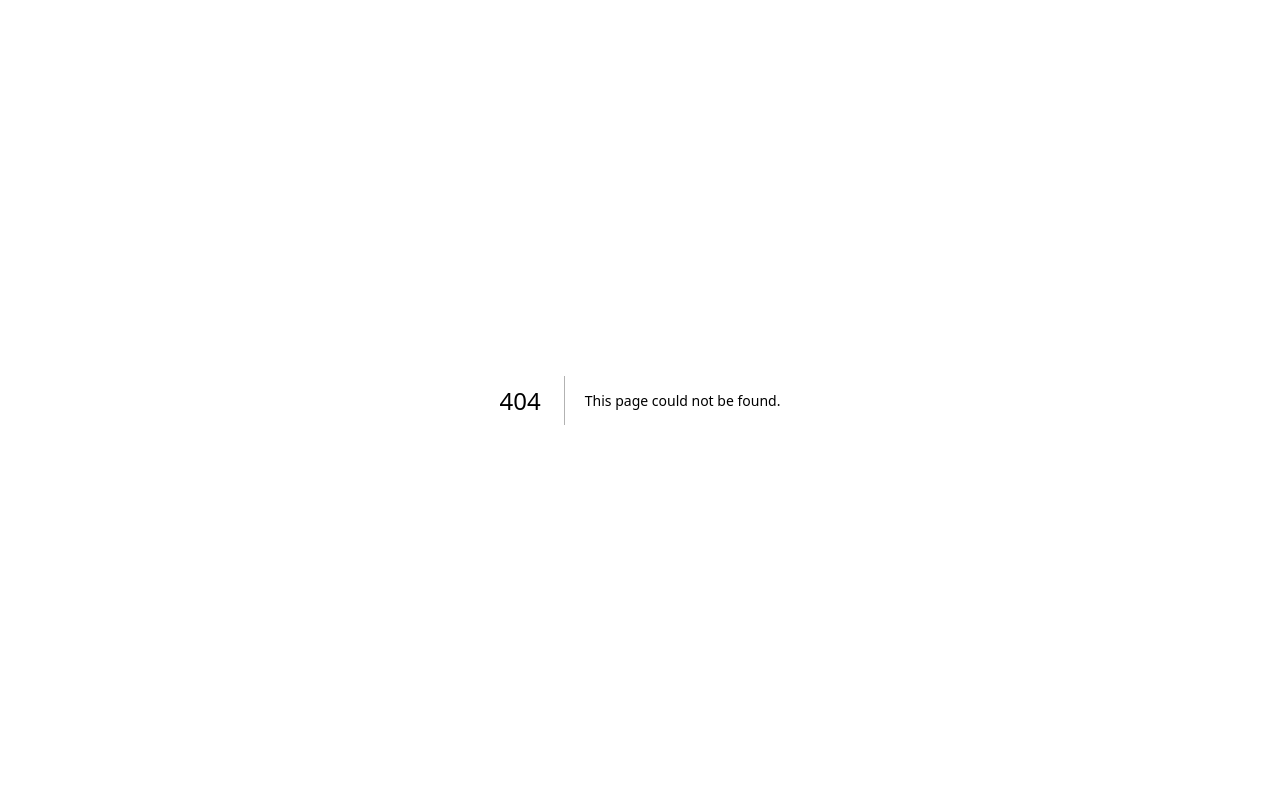
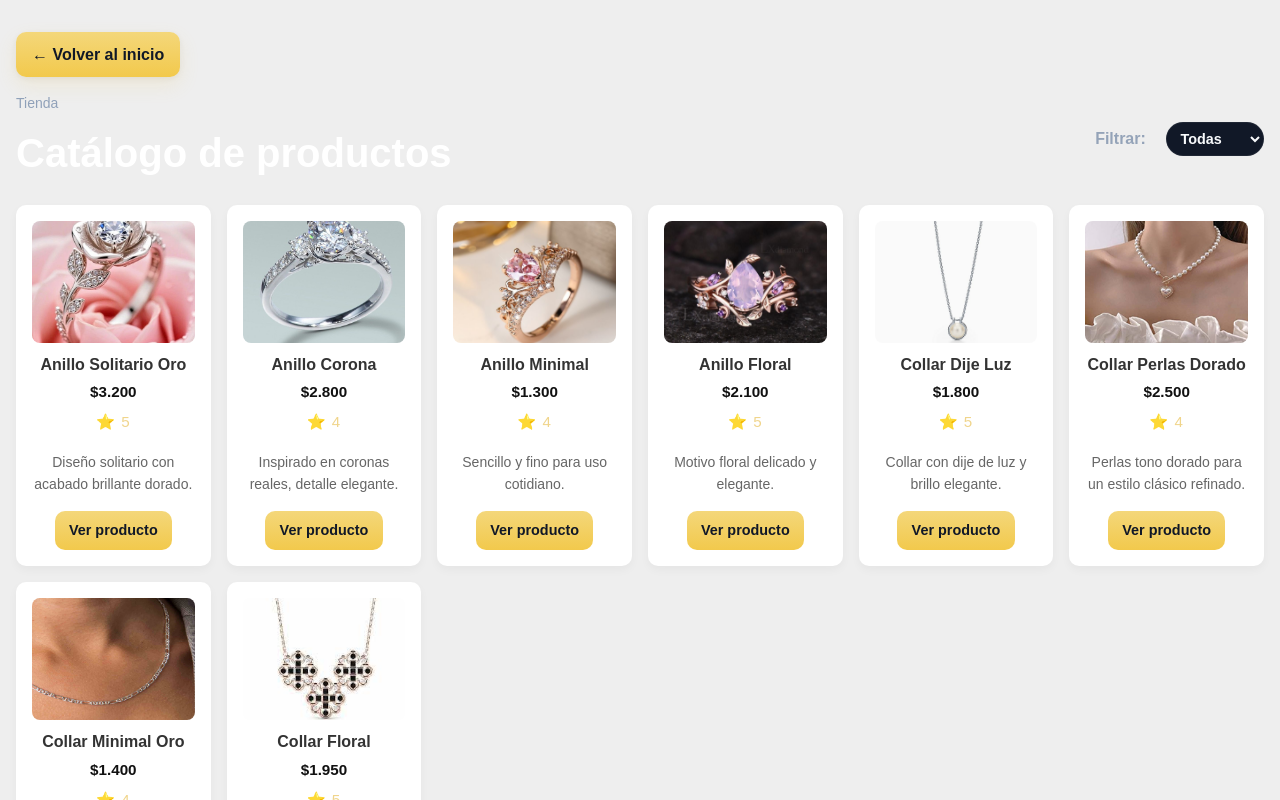
Before and after one commit to SpeedChela/Lumina, a Next.js app: page /productos in a window 1280 px wide. Before the commit this address had no page. Shown: the top 800 px of the page. Built offline with nearby package versions, Linux system fonts and the light colour scheme.

Commit message:
Modificaciones y conexiones a los porductos y los collares

```diff
--- /dev/null
+++ b/app/productos/ProductsClient.tsx
@@ -0,0 +1,80 @@
+"use client";
+
+import React, { useMemo, useState } from "react";
+import Image from "next/image";
+import Link from "next/link";
+import styles from "./productos.module.css";
+
+export type Product = {
+  id: string;
+  nombre: string;
+  precio: number;
+  imagen: string;
+  rating: number;
+  descripcion: string;
+  categoria: string;
+};
+
+function getProductHref(p: Product) {
+  const cat = (p.categoria || "").toLowerCase();
+  if (cat.includes("anill")) return `/productos/anillos/${encodeURIComponent(p.id)}`;
+  if (cat.includes("collar")) return `/productos/collares/${encodeURIComponent(p.id)}`;
+  return `/productos/${encodeURIComponent(p.id)}`;
+}
+
+export default function ProductsClient({ products }: { products: Product[] }) {
+  const [categoria, setCategoria] = useState<string>("Todas");
+
+  const categorias = useMemo(() => {
+    const set = new Set<string>(products.map((p) => p.categoria));
+    return ["Todas", ...Array.from(set)];
+  }, [products]);
+
+  const filtrados = useMemo(() => {
+    return categoria === "Todas"
+      ? products
+      : products.filter((p) => p.categoria === categoria);
+  }, [products, categoria]);
+
+
+  return (
+    <section>
+      <div style={{ display: "flex", justifyContent: "space-between", alignItems: "center", marginBottom: 20 }}>
+        <div>
+          <p className="text-sm text-slate-400">Tienda</p>
+          <h1 className="text-3xl font-bold text-white">Catálogo de productos</h1>
+        </div>
+
+        <div className={styles.filterWrapper}>
+          <label htmlFor="categoria" style={{ marginRight: 8, fontWeight: 600, color: "#94a3b8" }}>Filtrar:</label>
+          <select id="categoria" className={styles.filterSelect} value={categoria} onChange={(e) => setCategoria(e.target.value)}>
+            {categorias.map((c) => (
+              <option key={c} value={c}>
+                {c}
+              </option>
+            ))}
+          </select>
+        </div>
+      </div>
+
+      <div className={styles.productGrid}>
+        {filtrados.map((p) => (
+          <article key={p.id} className={styles.productCard}>
+            <div className={styles.productImageWrapper}>
+              <Image src={p.imagen} alt={p.nombre} className={styles.productImage} width={320} height={240} />
+            </div>
+            <h3 className={styles.productName}>{p.nombre}</h3>
+            <div className={styles.productPrice}>${p.precio.toLocaleString("es-AR")}</div>
+            <div className={styles.productRating}><span className={styles.iconSmall}>⭐</span> <span className={styles.iconSmall}>{p.rating}</span></div>
+            <p style={{ color: "#666", fontSize: 14 }}>{p.descripcion}</p>
+            <div style={{ marginTop: 12 }}>
+              <Link href={getProductHref(p)} className={styles.productButton}>
+                Ver producto
+              </Link>
+            </div>
+          </article>
+        ))}
+      </div>
+    </section>
+  );
+}
--- /dev/null
+++ b/app/productos/collares/BackButtonClient.tsx
@@ -0,0 +1,37 @@
+"use client";
+
+import React, { useEffect, useState } from "react";
+import Link from "next/link";
+import styles from "./collares.module.css";
+
+export default function BackButtonClient() {
+  const [href, setHref] = useState<string>("/productos");
+
+  useEffect(() => {
+    try {
+      const ref = document.referrer || "";
+      const origin = location.origin;
+      let resolved = "/productos";
+
+      if (ref.startsWith(origin)) {
+        const path = ref.slice(origin.length);
+        if (path === "/" || path === "") resolved = "/"; // came from homepage
+        else if (path.startsWith("/productos")) resolved = "/productos";
+        else resolved = "/productos";
+      } else {
+        // external referrer or no referrer — fallback to productos
+        resolved = "/productos";
+      }
+
+      setHref(resolved);
+    } catch (e) {
+      setHref("/productos");
+    }
+  }, []);
+
+  return (
+    <Link href={href} className={styles.backBtn}>
+      ← Volver
+    </Link>
+  );
+}
--- a/app/productos/collares/collares.module.css
+++ b/app/productos/collares/collares.module.css
@@ -90,6 +90,22 @@
 .detailBtn:hover {
   background: #ddd;
 }
+
+.backBtn {
+  display: inline-block;
+  padding: .6rem 1rem;
+  border-radius: 10px;
+  background: linear-gradient(180deg, #f4d77a 0%, #f2c94c 100%);
+  color: #111;
+  font-weight: 700;
+  text-decoration: none;
+  box-shadow: 0 8px 20px rgba(242, 201, 76, 0.14), 0 2px 6px rgba(0,0,0,0.06);
+}
+
+.backBtn:hover {
+  transform: translateY(-2px);
+  box-shadow: 0 10px 24px rgba(242, 201, 76, 0.18), 0 4px 10px rgba(0,0,0,0.08);
+}
 @media (min-width: 1100px) {
   .productCard {
     padding: 1.4rem 1.4rem 1.8rem;
--- a/app/productos/collares/page.tsx
+++ b/app/productos/collares/page.tsx
@@ -1,10 +1,14 @@
 import Link from "next/link";
 import { collaresData } from "@/data/collares";
 import styles from "./collares.module.css";
+import BackButtonClient from "./BackButtonClient";
 
 export default function CollaresListadoPage() {
   return (
     <main className="container section">
+      <div style={{ marginBottom: 12 }}>
+        <BackButtonClient />
+      </div>
       <h1 className={styles.listHeading}>Collares Lumina</h1>
       <div className={styles.cardsGrid}>
         {collaresData.map(c => (
--- /dev/null
+++ b/app/productos/page.tsx
@@ -0,0 +1,26 @@
+
+import React from "react";
+import Link from "next/link";
+import styles from "./productos.module.css";
+import ProductsClient, { Product } from "./ProductsClient";
+import { anillosData } from "../../data/anillos";
+import { collaresData } from "../../data/collares";
+
+export default function Page() {
+	const anillos: Product[] = anillosData.map((a) => ({ ...a, categoria: "Anillos" }));
+	const collares: Product[] = collaresData.map((c) => ({ ...c, categoria: "Collares" }));
+
+	const products: Product[] = [...anillos, ...collares];
+
+	return (
+		<main style={{ padding: "2rem 1rem" }}>
+			<div style={{ marginBottom: 16 }}>
+				<Link href="/" className={styles.backBtn}>
+					← Volver al inicio
+				</Link>
+			</div>
+
+			<ProductsClient products={products} />
+		</main>
+	);
+}
--- a/app/productos/productos.module.css
+++ b/app/productos/productos.module.css
@@ -7,18 +7,17 @@
 
 .productGrid {
   display: grid;
-  /* 3 columnas en escritorio */
-  grid-template-columns: repeat(3, 1fr);
-  gap: 1.5rem;
+  grid-template-columns: repeat(auto-fit, minmax(180px, 1fr));
+  gap: 1rem;
 }
 
 .productCard {
   background: #ffffff;
-  border-radius: 12px;
-  padding: 1.5rem;
+  border-radius: 10px;
+  padding: 1rem;
   text-align: center;
-  box-shadow: 0 4px 12px rgba(0, 0, 0, 0.05);
-  transition: transform 0.2s ease, box-shadow 0.2s ease;
+  box-shadow: 0 4px 10px rgba(0, 0, 0, 0.04);
+  transition: transform 0.18s ease, box-shadow 0.18s ease;
 }
 
 .productCard:hover {
@@ -30,35 +29,99 @@
   background: #f8f8f8; /* Fondo claro para la imagen */
   border-radius: 8px;
   overflow: hidden;
-  margin-bottom: 1rem;
+  margin-bottom: 0.75rem;
 }
 
 .productImage {
   width: 100%;
   height: auto;
-  aspect-ratio: 1 / 1;
+  aspect-ratio: 4 / 3;
   object-fit: cover; /* Usa 'contain' si prefieres que se vea completo */
 }
 
 .productName {
-  font-size: 1.1rem;
+  font-size: 1rem;
   font-weight: 600;
   color: #333;
-  margin: 0.5rem 0;
+  margin: 0.4rem 0;
 }
 
 .productPrice {
-  font-size: 1rem;
-  font-weight: 500;
+  font-size: 0.95rem;
+  font-weight: 600;
   color: #111;
-  margin-bottom: 0.5rem;
+  margin-bottom: 0.35rem;
 }
 
 .productRating {
   color: #f0d58c; /* Color de tu marca */
   margin-bottom: 1rem;
-  font-size: 1.1rem;
-  letter-spacing: 2px;
+  font-size: 0.95rem; /* ligeramente más pequeño */
+  letter-spacing: 1px;
+}
+
+.filterWrapper {
+  display: flex;
+  gap: 0.75rem;
+  align-items: center;
+}
+
+.filterSelect {
+  background: #111827; /* slate-900 */
+  color: #f8fafc; /* slate-50 */
+  border: 1px solid rgba(255,255,255,0.06);
+  padding: 0.45rem 0.6rem;
+  border-radius: 9999px;
+  font-weight: 600;
+  font-size: 0.9rem;
+  outline: none;
+}
+
+.filterSelect:focus {
+  box-shadow: 0 0 0 4px rgba(34,197,94,0.08);
+  border-color: rgba(34,197,94,0.6);
+}
+
+.iconSmall {
+  font-size: 0.95rem;
+  line-height: 1;
+}
+
+.productButton {
+  display: inline-flex;
+  align-items: center;
+  gap: 0.4rem;
+  background: linear-gradient(180deg, #f4d77a 0%, #f2c94c 100%);
+  color: #111827; /* dark for contrast */
+  padding: 0.5rem 0.9rem;
+  border-radius: 10px;
+  font-weight: 700;
+  font-size: 0.9rem;
+  text-decoration: none;
+  border: none;
+  cursor: pointer;
+  transition: background 0.12s ease, transform 0.06s ease, box-shadow 0.12s ease;
+}
+
+.productButton:hover {
+  transform: translateY(-1px);
+  box-shadow: 0 8px 20px rgba(242, 201, 76, 0.14), 0 2px 6px rgba(0,0,0,0.06);
+}
+
+.backBtn {
+  display: inline-block;
+  padding: .6rem 1rem;
+  border-radius: 10px;
+  background: linear-gradient(180deg, #f4d77a 0%, #f2c94c 100%);
+  color: #111827;
+  font-weight: 700;
+  text-decoration: none;
+  box-shadow: 0 8px 20px rgba(242, 201, 76, 0.14), 0 2px 6px rgba(0,0,0,0.06);
+}
+
+.backBtn:hover {
+  transform: translateY(-2px);
+  box-shadow: 0 10px 24px rgba(242, 201, 76, 0.18), 0 4px 10px rgba(0,0,0,0.08);
 }
 
 .productLink {
--- a/data/collares.ts
+++ b/data/collares.ts
@@ -8,8 +8,8 @@ export type Collar = {
 };
 
 export const collaresData: Collar[] = [
-  { id: "collar-dije-luz", nombre: "Collar Dije Luz", precio: 1800, imagen: "/Images/collar1.jpg", rating: 5, descripcion: "Collar con dije de luz y brillo elegante." },
-  { id: "collar-perlas-dorado", nombre: "Collar Perlas Dorado", precio: 2500, imagen: "/Images/collar2.jpg", rating: 4, descripcion: "Perlas tono dorado para un estilo clásico refinado." },
-  { id: "collar-minimal", nombre: "Collar Minimal Oro", precio: 1400, imagen: "/Images/collar3.jpg", rating: 4, descripcion: "Diseño minimalista ideal para uso diario." },
-  { id: "collar-floral", nombre: "Collar Floral", precio: 1950, imagen: "/Images/collar4.jpg", rating: 5, descripcion: "Detalle floral suave y sofisticado." }
+  { id: "collar-dije-luz", nombre: "Collar Dije Luz", precio: 1800, imagen: "/Images/collarPerla.jpg", rating: 5, descripcion: "Collar con dije de luz y brillo elegante." },
+  { id: "collar-perlas-dorado", nombre: "Collar Perlas Dorado", precio: 2500, imagen: "/Images/collares.png", rating: 4, descripcion: "Perlas tono dorado para un estilo clásico refinado." },
+  { id: "collar-minimal", nombre: "Collar Minimal Oro", precio: 1400, imagen: "/Images/collares qhpt.png", rating: 4, descripcion: "Diseño minimalista ideal para uso diario." },
+  { id: "collar-floral", nombre: "Collar Floral", precio: 1950, imagen: "/Images/collarfloral.jpg", rating: 5, descripcion: "Detalle floral suave y sofisticado." }
 ];
```
Also changed, not shown: public/Images/collarfloral.jpg (added).
